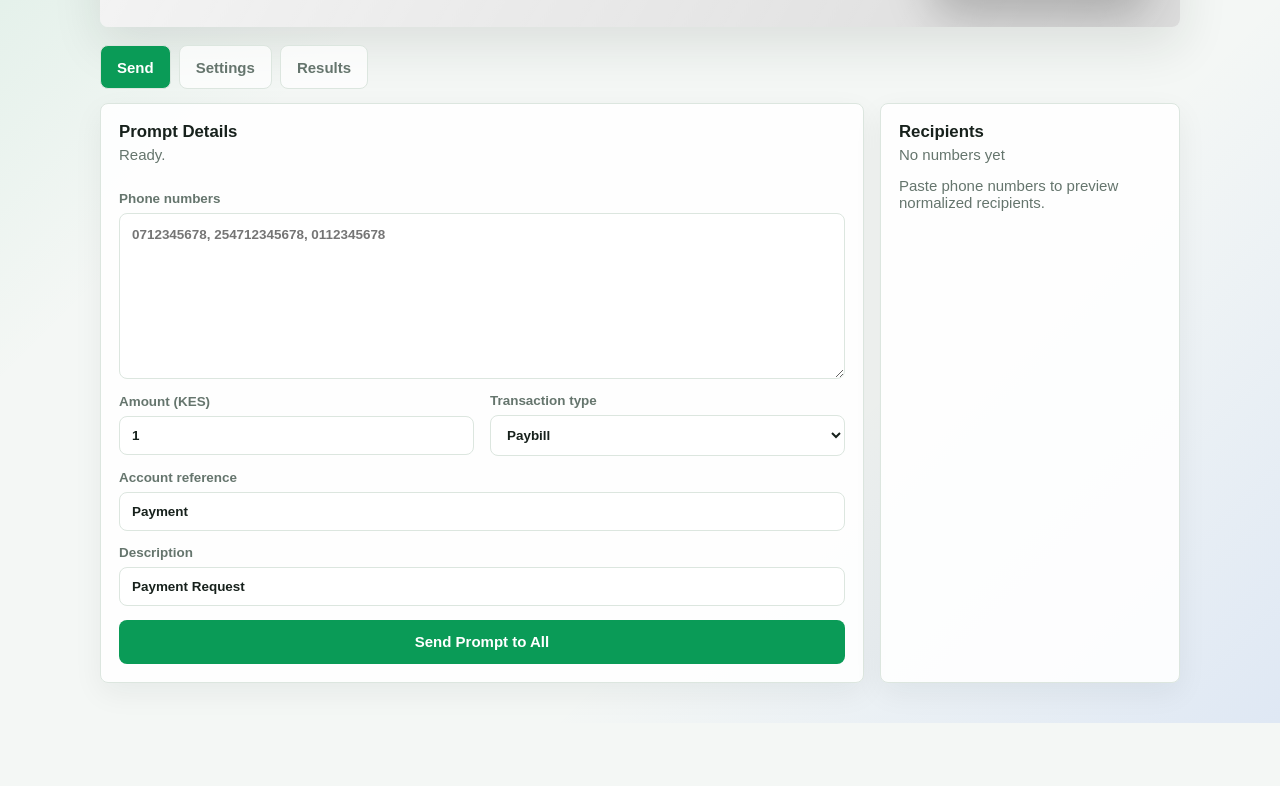
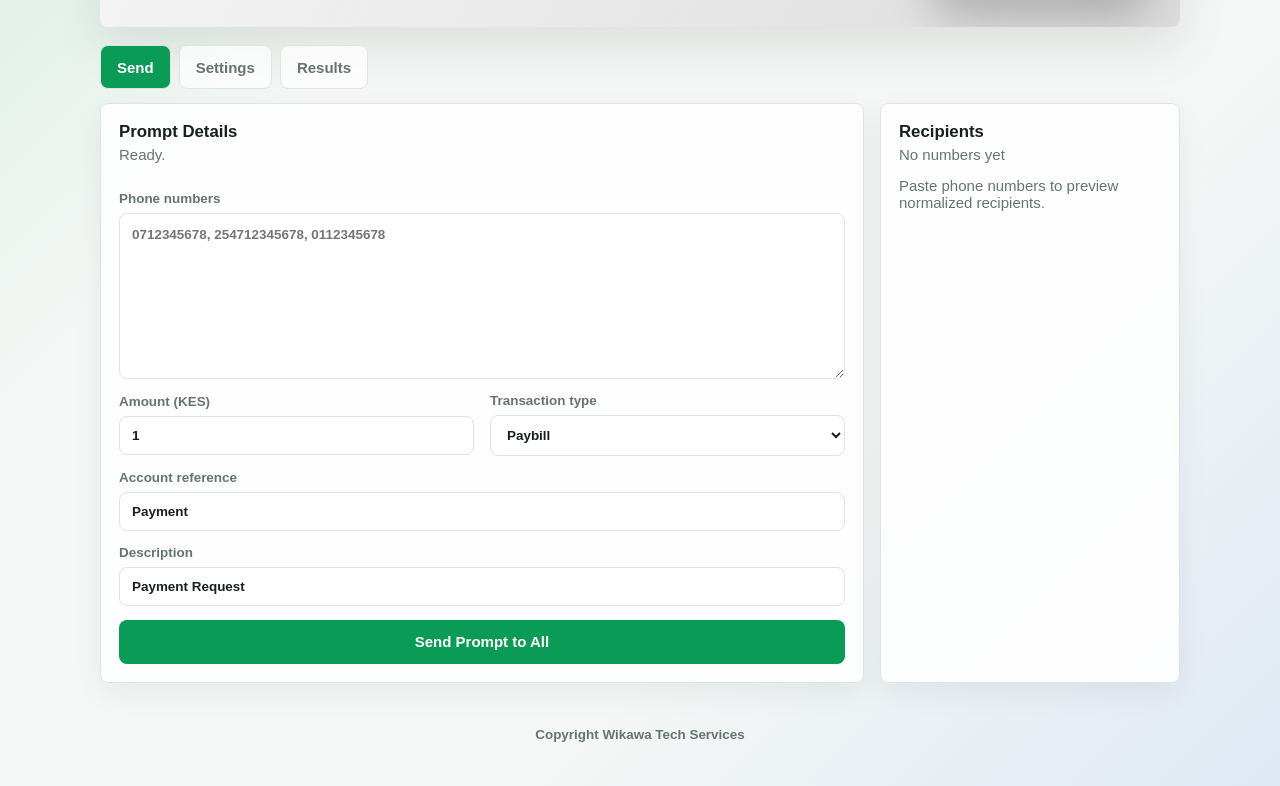
Before and after one commit to wikawa/mpesa-prompter, a website: page index.html in a window 1280 px wide. Shown: the part 443-1229 px from the top of the page. Before the commit the page ends 1166 px from the top, so only its background shows below. Drawn offline with Linux system fonts and the light colour scheme; grey boxes are pictures that could not be loaded.

Commit message:
Add Wikawa Tech Services footer

```diff
--- a/index.html
+++ b/index.html
@@ -166,6 +166,12 @@
           <div class="results-list" id="resultsList"></div>
         </div>
       </section>
+
+      <footer class="site-footer">
+        <a href="https://wikawatechservices.vercel.app" target="_blank" rel="noopener noreferrer">
+          Copyright Wikawa Tech Services
+        </a>
+      </footer>
     </main>
 
     <script src="app.js"></script>
--- a/styles.css
+++ b/styles.css
@@ -358,6 +358,25 @@ textarea:focus {
   flex-wrap: wrap;
 }
 
+.site-footer {
+  margin-top: 24px;
+  padding: 18px 0 4px;
+  text-align: center;
+}
+
+.site-footer a {
+  color: var(--muted);
+  font-size: 0.84rem;
+  font-weight: 800;
+  text-decoration: none;
+}
+
+.site-footer a:hover,
+.site-footer a:focus {
+  color: var(--green-dark);
+  text-decoration: underline;
+}
+
 @media (max-width: 820px) {
   .shell {
     width: min(100% - 18px, 680px);
@@ -455,4 +474,9 @@ textarea:focus {
     flex-direction: column;
     gap: 8px;
   }
+
+  .site-footer {
+    margin-top: 18px;
+    padding-bottom: 0;
+  }
 }
```
